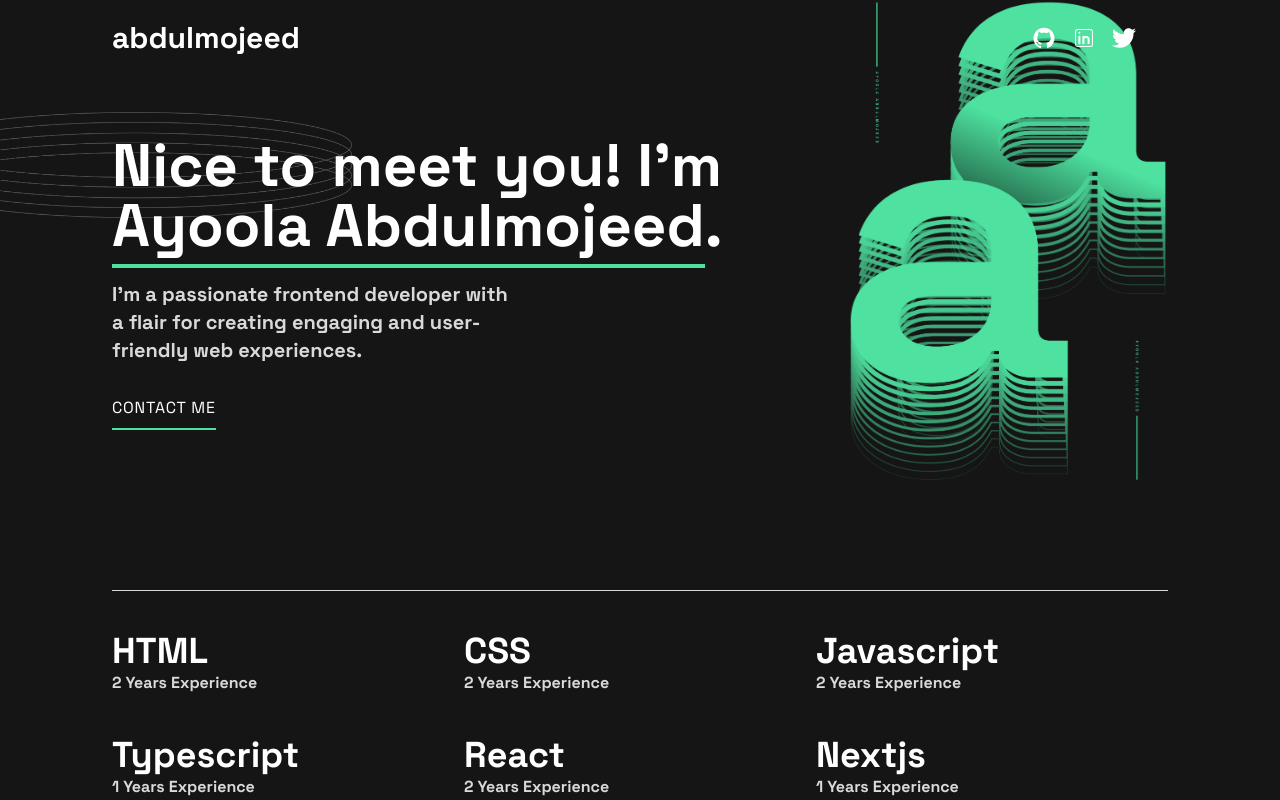
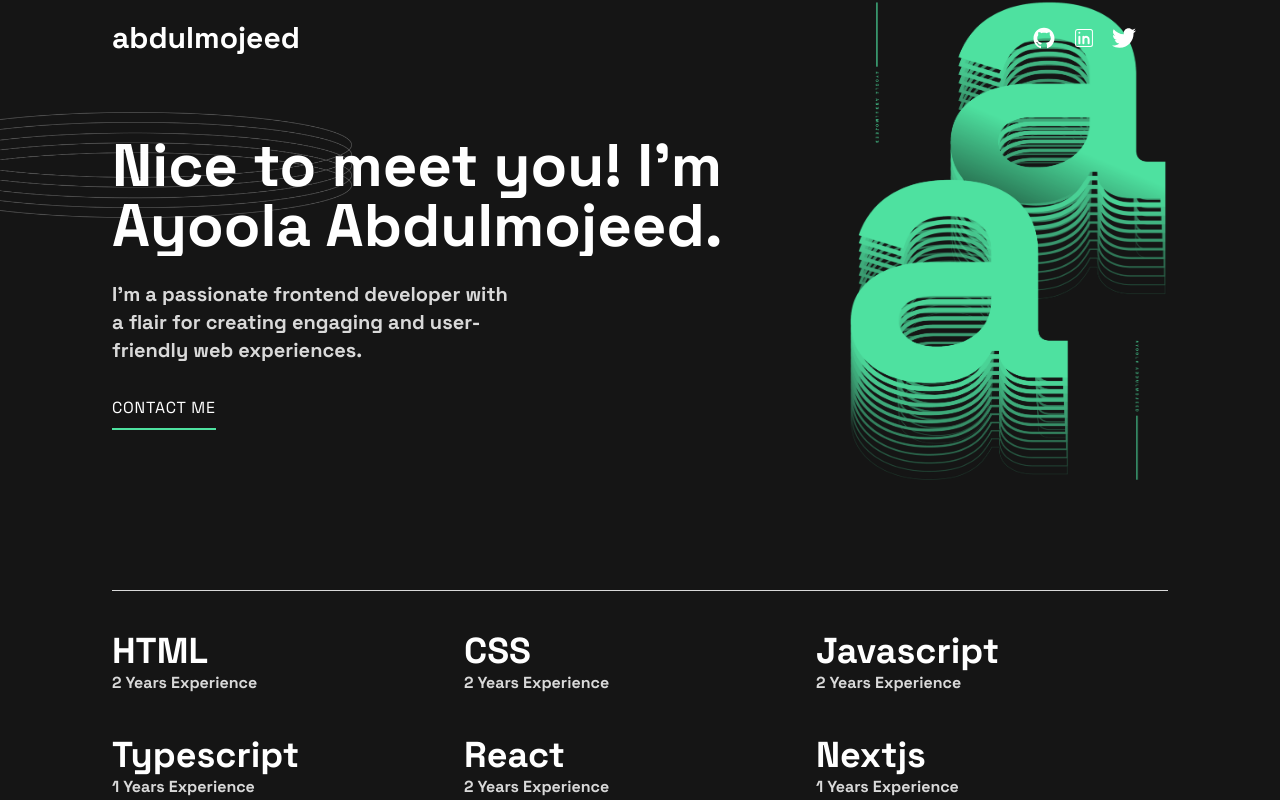
Before and after one commit to Abdulmojeed58/Portfolio, a React (Create React App) app: page / in a window 1280 px wide. Shown: the top 800 px of the page. Built offline with nearby package versions, Linux system fonts and the light colour scheme.

Commit message:
chore: add animation

```diff
--- a/package.json
+++ b/package.json
@@ -6,6 +6,7 @@
     "@testing-library/jest-dom": "^5.16.5",
     "@testing-library/react": "^13.4.0",
     "@testing-library/user-event": "^13.5.0",
+    "framer-motion": "^10.17.9",
     "react": "^18.2.0",
     "react-dom": "^18.2.0",
     "react-icons": "^4.10.1",
--- a/public/index.html
+++ b/public/index.html
@@ -2,7 +2,7 @@
 <html lang="en">
   <head>
     <meta charset="utf-8" />
-    <link rel="icon" href="%PUBLIC_URL%/favicon.ico" />
+    <link rel="icon" href="%PUBLIC_URL%/Logo2.png" />
     <meta name="viewport" content="width=device-width, initial-scale=1" />
     <meta name="theme-color" content="#000000" />
     <meta
@@ -24,7 +24,7 @@
       work correctly both with client-side routing and a non-root public URL.
       Learn how to configure a non-root public URL by running `npm run build`.
     -->
-    <title>React App</title>
+    <title>Mjay Portfolio</title>
   </head>
   <body>
     <noscript>You need to enable JavaScript to run this app.</noscript>
--- /dev/null
+++ b/src/components/Animation.jsx
@@ -0,0 +1,36 @@
+import { useRef } from "react";
+import { motion, useAnimation, useInView } from "framer-motion";
+import { useEffect } from "react";
+
+const containerVariants = {
+  hidden: { opacity: 0, y: 75 },
+  visible: { opacity: 1, y: 0 },
+};
+
+const Animation = ({ children, inline = false }) => {
+  const ref = useRef(null);
+
+  const isInView = useInView(ref, { once: true });
+  const mainControls = useAnimation();
+
+  useEffect(() => {
+    if (isInView) {
+      mainControls.start("visible");
+    }
+  }, [isInView, mainControls]);
+  return (
+    <div ref={ref} className={`overflow-hidden ${inline ? "inline" : ""}`}>
+      <motion.div
+        variants={containerVariants}
+        initial="hidden"
+        animate={mainControls}
+        transition={{ duration: 0.5, delay: 0.25 }}
+        className={`${inline ? "inline" : ""}`}
+      >
+        {children}
+      </motion.div>
+    </div>
+  );
+};
+
+export default Animation;
--- a/src/components/Contact.jsx
+++ b/src/components/Contact.jsx
@@ -1,22 +1,30 @@
 import React from "react";
 
 import design from "../images/Group 26.png";
-
+import Animation from "./Animation";
 
 const Contact = () => {
   return (
-    <section className="bg-[#242424] mt-14 lg:mt-28 px-4 py-10 lg:grid grid-cols-2 justify-between items-start gap-[10rem]" id="contact">
+    <section
+      className="bg-[#242424] mt-14 lg:mt-28 px-4 py-10 lg:grid grid-cols-2 justify-between items-start gap-[10rem]"
+      id="contact"
+    >
       <div className="absolute left-0 bottom-[2rem] w-[15rem] lg:w-[22rem]">
         <img src={design} alt="design" />
       </div>
       <div className="text-center lg:text-left">
+        <Animation>
           <h2 className="text-white font-bold text-5xl">Contact</h2>
+        </Animation>
+        <Animation>
           <p className="text-[#D9D9D9] mt-7 mb-14 font-bold lg:text-xl">
             I would love to hear about your project and how I could help. Please
             fill in the form, and I’ll get back to you as soon as possible.
           </p>
+        </Animation>
       </div>
       <form className="text-[#D9D9D9]">
+        <Animation>
           <div>
             <label htmlFor="name"></label>
             <input
@@ -26,6 +34,8 @@ const Contact = () => {
               className="input pb-5"
             />
           </div>
+        </Animation>
+        <Animation>
           <div>
             <label htmlFor="email"></label>
             <input
@@ -35,6 +45,8 @@ const Contact = () => {
               className="input pb-5"
             />
           </div>
+        </Animation>
+        <Animation>
           <div>
             <label htmlFor="message"></label>
             <textarea
@@ -44,10 +56,13 @@ const Contact = () => {
               className="pb-16 input"
             />
           </div>
+        </Animation>
         <div className="flex justify-end">
+          <Animation>
             <button type="button" className="btn mt-3">
               send message
             </button>
+          </Animation>
         </div>
       </form>
     </section>
--- a/src/components/Hero.jsx
+++ b/src/components/Hero.jsx
@@ -1,7 +1,7 @@
-import React from "react";
 import profile_photo from "../images/Logo2.png";
 import design from "../images/Group 26.png";
 import { LazyLoadImage } from "react-lazy-load-image-component";
+import Animation from "./Animation";
 
 const Hero = () => {
   return (
@@ -11,7 +11,7 @@ const Hero = () => {
       </div>
       <div className="md:absolute top-0 right-0 lg:right-[7rem] flex justify-center items-center md:block -mt-40 md:mt-0">
         <div className="h-[32rem] sm:h-[30rem] w-max flex items-end">
-          <LazyLoadImage
+          <img
             src={profile_photo}
             alt="Profile"
             className="h-[100%] w-[17rem] sm:w-[20rem]"
@@ -19,6 +19,7 @@ const Hero = () => {
         </div>
       </div>
       <div className="col-span-2 z-10 px-2 md:px-0">
+        <Animation>
           <h1 className="text-white font-bold text-4xl sm:text-6xl mt-10 md:mt-0">
             Nice to meet you! I'm{" "}
             <span className="border-b-4 border-border font-body">
@@ -26,10 +27,15 @@ const Hero = () => {
             </span>
             .
           </h1>
+        </Animation>
+        <Animation>
           <p className="text-[#D9D9D9] mt-5 sm:mt-10 lg:mt-6 text-lg md:text-xl sm:w-[25rem] font-bold">
-          I'm a passionate frontend developer with a flair for creating engaging
-          and user-friendly web experiences.
+            I'm a passionate frontend developer with a flair for creating
+            engaging and user-friendly web experiences.
           </p>
+        </Animation>
+
+        <Animation>
           <div>
             <a
               className="btn mt-7 sm:mt-10 lg:mt-8 inline-block"
@@ -38,6 +44,7 @@ const Hero = () => {
               contact me
             </a>
           </div>
+        </Animation>
       </div>
     </section>
   );
--- a/src/components/LanguageItems.jsx
+++ b/src/components/LanguageItems.jsx
@@ -1,6 +1,7 @@
 import React from "react";
 import Language from "./Language";
 import design from "../images/Group 26(1).png";
+import Animation from "./Animation";
 
 const NO_OF_LANGUAGES = [
   { name: "HTML", years: 2 },
@@ -21,7 +22,9 @@ const NO_OF_LANGUAGES = [
 
 const LanguageItems = () => {
   const lists = NO_OF_LANGUAGES.map((list, i) => (
-    <Language key={i} name={list.name} years={list.years} />
+    <Animation>
+      <Language key={i} name={list.name} years={list.years} />
+    </Animation>
   ));
   return (
     <section className="text-white mt-16 md:mt-[10rem]">
--- a/src/components/ProjectItems.jsx
+++ b/src/components/ProjectItems.jsx
@@ -2,23 +2,28 @@ import React from "react";
 
 import Project from "./Project";
 import { ALL_PROJECTS } from "./projectList";
+import Animation from "./Animation";
 
 const ProjectItems = () => {
   const lists = ALL_PROJECTS.map((item) => (
+    <Animation>
       <Project key={item.id} item={item} />
+    </Animation>
   ));
 
   return (
     <section className="mt-14 px-4 md:px-0 text-white uppercase">
+      <Animation>
         <div className="flex justify-between items-center mb-7">
-        <h2 className="text-white font-bold text-3xl md:text-4xl">Projects</h2>
+          <h2 className="text-white font-bold text-3xl md:text-4xl">
+            Projects
+          </h2>
           <a href="#contact" className="btn">
             contact me
           </a>
         </div>
-      <div className="grid md:grid-cols-2 lg:grid-cols-3 gap-10">
-        {lists}
-      </div>
+      </Animation>
+      <div className="grid md:grid-cols-2 lg:grid-cols-3 gap-10">{lists}</div>
     </section>
   );
 };
```
Also changed, not shown: public/Logo2.png (added), public/manifest.json, 1 other file (tests, documents, lock files or other folders). Lines whose indentation alone changed are shown as unchanged.
